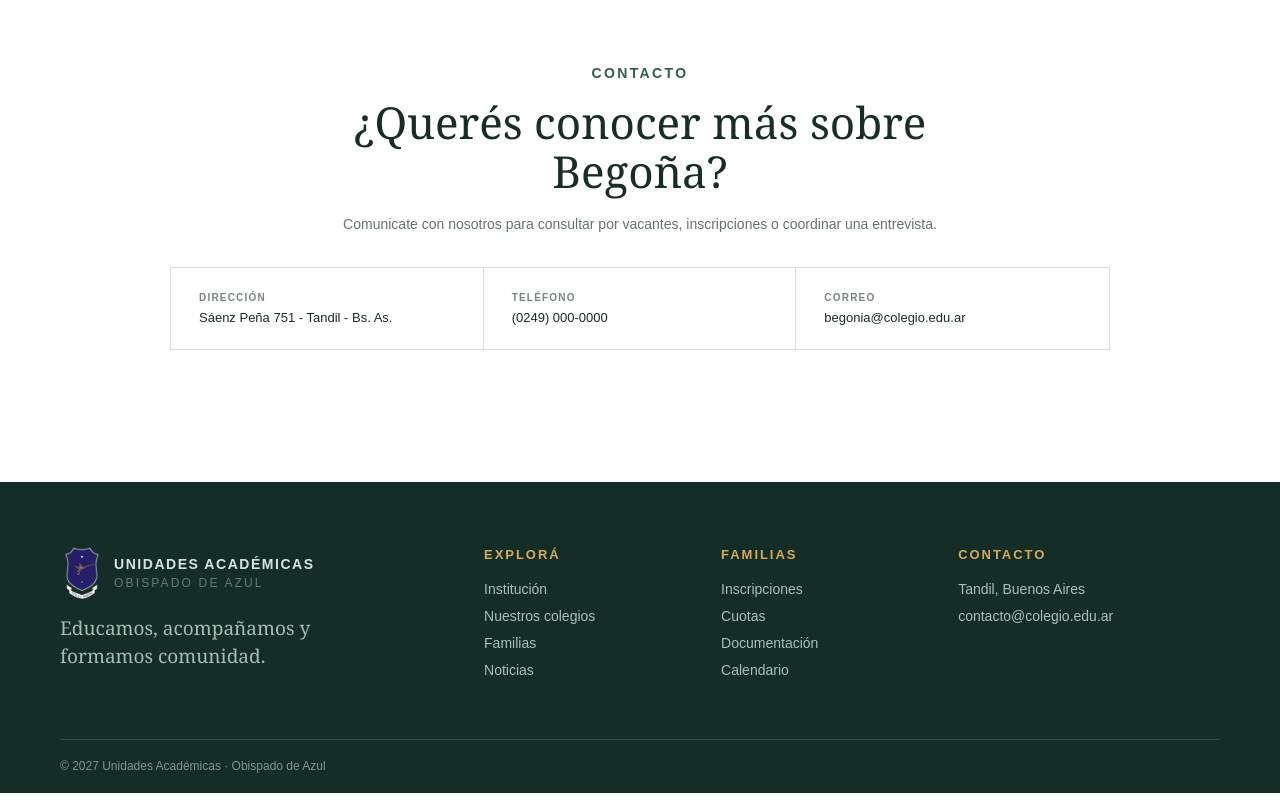
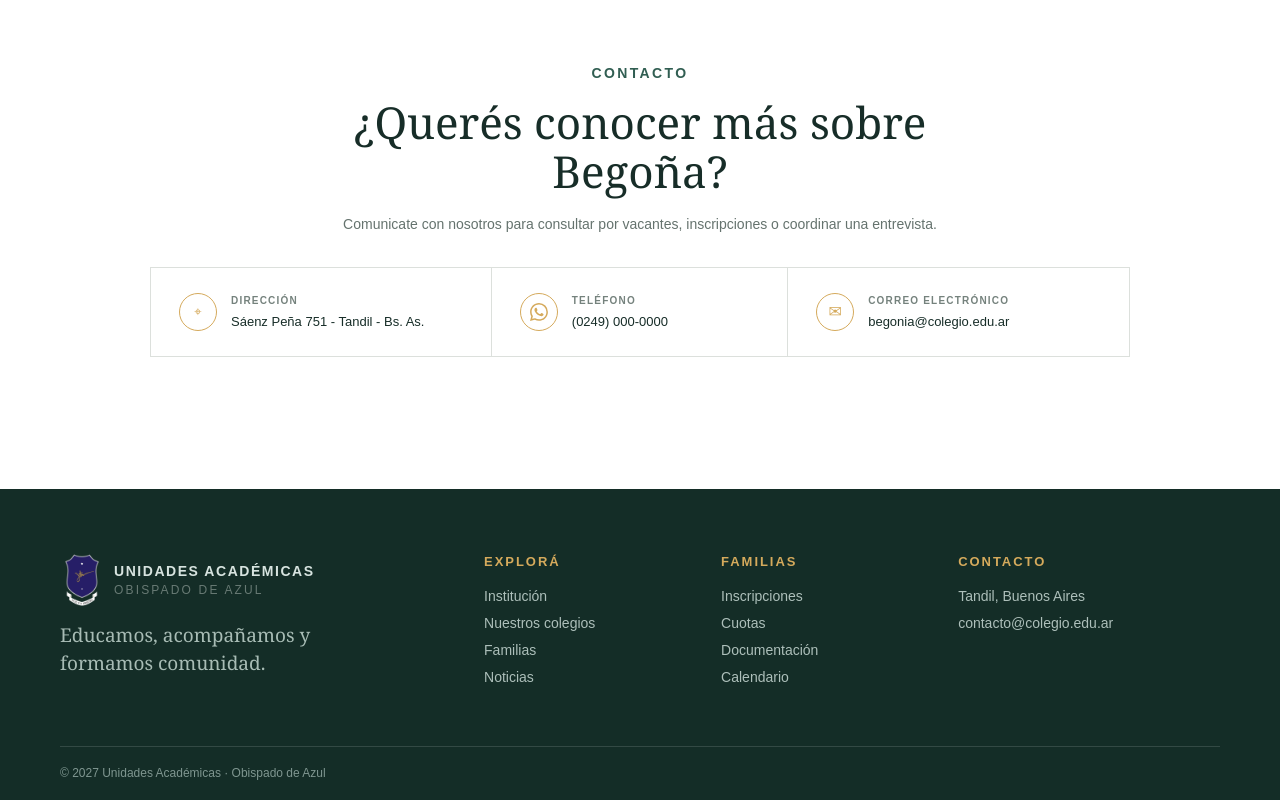
Before and after one commit to santiagodiazpace/colegio-begonia, an Angular app: page /begonia in a window 1280 px wide. Shown: the part 2221-3021 px from the top of the page. Built offline with nearby package versions, Linux system fonts and the light colour scheme.

Commit message:
Cambios estéticos en direcciones

```diff
--- a/src/app/app.component.css
+++ b/src/app/app.component.css
@@ -711,6 +711,12 @@ nav button {
   line-height: 2;
   color: #687670;
 }
+.whatsapp-icon {
+  display: inline-block;
+  width: 1.1em;
+  height: 1.1em;
+  vertical-align: -0.18em;
+}
 .contacts a {
   color: var(--ink);
 }
--- a/src/app/begonia.component.html
+++ b/src/app/begonia.component.html
@@ -107,10 +107,22 @@
         Comunicate con nosotros para consultar por vacantes, inscripciones o
         coordinar una entrevista.
       </p>
-      <div class="school-contact-data">
-        <span class="contact-address"><small>DIRECCIÓN</small>Sáenz Peña 751 - Tandil - Bs. As.</span>
-        <span><small>TELÉFONO</small><a href="tel:+542490000000">(0249) 000-0000</a></span>
-        <span><small>CORREO</small><a href="mailto:begonia@colegio.edu.ar">begonia&#64;colegio.edu.ar</a></span>
+      <div class="parish-contact-grid">
+        <article class="contact-address">
+          <span aria-hidden="true">⌖</span>
+          <small>DIRECCIÓN</small>
+          Sáenz Peña 751 - Tandil - Bs. As.
+        </article>
+        <article>
+          <span aria-hidden="true"><img class="whatsapp-icon" src="assets/iconos/whatsapp.svg" alt="" /></span>
+          <small>TELÉFONO</small>
+          <a href="tel:+542490000000">(0249) 000-0000</a>
+        </article>
+        <article>
+          <span aria-hidden="true">✉</span>
+          <small>CORREO ELECTRÓNICO</small>
+          <a href="mailto:begonia@colegio.edu.ar">begonia&#64;colegio.edu.ar</a>
+        </article>
       </div>
     </div>
   </section>
--- a/src/app/home.component.html
+++ b/src/app/home.component.html
@@ -223,7 +223,7 @@
             <small>UNIDAD ACADÉMICA</small>
             <h3>Brigadier General Martín Rodríguez</h3>
             <p>
-              ⌖ Dirección a completar, Tandil<br />☎ (0249) 000-0000<br />✉
+              ⌖ Av. Marconi 1760 - Tandil - Bs. As.<br /><img class="whatsapp-icon" src="assets/iconos/whatsapp.svg" alt="" aria-hidden="true" /> (0249) 000-0000<br />✉
               contacto&#64;colegio.edu.ar
             </p>
             <a class="text-link" href="mailto:contacto@colegio.edu.ar">VER DATOS Y UBICACIÓN</a>
@@ -235,7 +235,7 @@
             <small>UNIDAD ACADÉMICA</small>
             <h3>Nuestra Señora de Begoña</h3>
             <p>
-              ⌖ Sáenz Peña 751 - Tandil - Bs. As.<br />☎ (0249) 000-0000<br />✉
+              ⌖ Sáenz Peña 751 - Tandil - Bs. As.<br /><img class="whatsapp-icon" src="assets/iconos/whatsapp.svg" alt="" aria-hidden="true" /> (0249) 000-0000<br />✉
               contacto&#64;colegio.edu.ar
             </p>
             <a class="text-link" href="mailto:contacto@colegio.edu.ar">VER DATOS Y UBICACIÓN</a>
--- a/src/app/martin-rodriguez.component.html
+++ b/src/app/martin-rodriguez.component.html
@@ -108,10 +108,22 @@
         Comunicate con nosotros para consultar por inscripciones, niveles o
         coordinar una entrevista.
       </p>
-      <div class="school-contact-data">
-        <span class="contact-address"><small>DIRECCIÓN</small>Av. Marconi 1760 - Tandil - Bs. As.</span>
-        <span><small>TELÉFONO</small><a href="tel:+542490000000">(0249) 000-0000</a></span>
-        <span><small>CORREO</small><a href="mailto:martinrodriguez@colegio.edu.ar">martinrodriguez&#64;colegio.edu.ar</a></span>
+      <div class="parish-contact-grid">
+        <article class="contact-address">
+          <span aria-hidden="true">⌖</span>
+          <small>DIRECCIÓN</small>
+          Av. Marconi 1760 - Tandil - Bs. As.
+        </article>
+        <article>
+          <span aria-hidden="true"><img class="whatsapp-icon" src="assets/iconos/whatsapp.svg" alt="" /></span>
+          <small>TELÉFONO</small>
+          <a href="tel:+542490000000">(0249) 000-0000</a>
+        </article>
+        <article>
+          <span aria-hidden="true">✉</span>
+          <small>CORREO ELECTRÓNICO</small>
+          <a href="mailto:martinrodriguez@colegio.edu.ar">martinrodriguez&#64;colegio.edu.ar</a>
+        </article>
       </div>
     </div>
   </section>
--- a/src/app/parish.component.html
+++ b/src/app/parish.component.html
@@ -100,7 +100,7 @@
           Sáenz Peña 751 - Tandil - Bs. As.
         </article>
         <article>
-          <span aria-hidden="true">☎</span>
+          <span aria-hidden="true"><img class="whatsapp-icon" src="assets/iconos/whatsapp.svg" alt="" /></span>
           <small>TELÉFONO</small>
           <a href="tel:+542490000000">(0249) 000-0000</a>
         </article>
--- a/src/styles.css
+++ b/src/styles.css
@@ -109,7 +109,8 @@
 .parish-contact-grid{display:grid;grid-template-columns:1.15fr 1fr 1.15fr;max-width:980px;margin:0 auto 32px;border:1px solid var(--line);background:#fff;text-align:left}
 .parish-contact-grid article{display:grid;grid-template-columns:38px 1fr;gap:3px 14px;align-items:center;padding:25px 28px;border-right:1px solid var(--line)}
 .parish-contact-grid article:last-child{border-right:0}
-.parish-contact-grid article>span{grid-row:1/3;display:grid;place-items:center;width:38px;height:38px;border:1px solid var(--gold);border-radius:50%;color:#a77729}
+.parish-contact-grid article>span{grid-row:1/3;display:grid;place-items:center;width:38px;height:38px;border:1px solid var(--gold);border-radius:50%;color:var(--gold)}
+.parish-contact-grid .whatsapp-icon{width:18px;height:18px}
 .parish-contact-grid small{font-size:10px;font-weight:700;letter-spacing:.12em;color:#75827d}
 .parish-contact-grid strong,.parish-contact-grid a{font-size:13px;color:var(--ink);text-decoration:none}
 .parish-contact-grid a{transition:color .2s ease}
```
Also changed, not shown: src/assets/iconos/whatsapp.svg (added).
